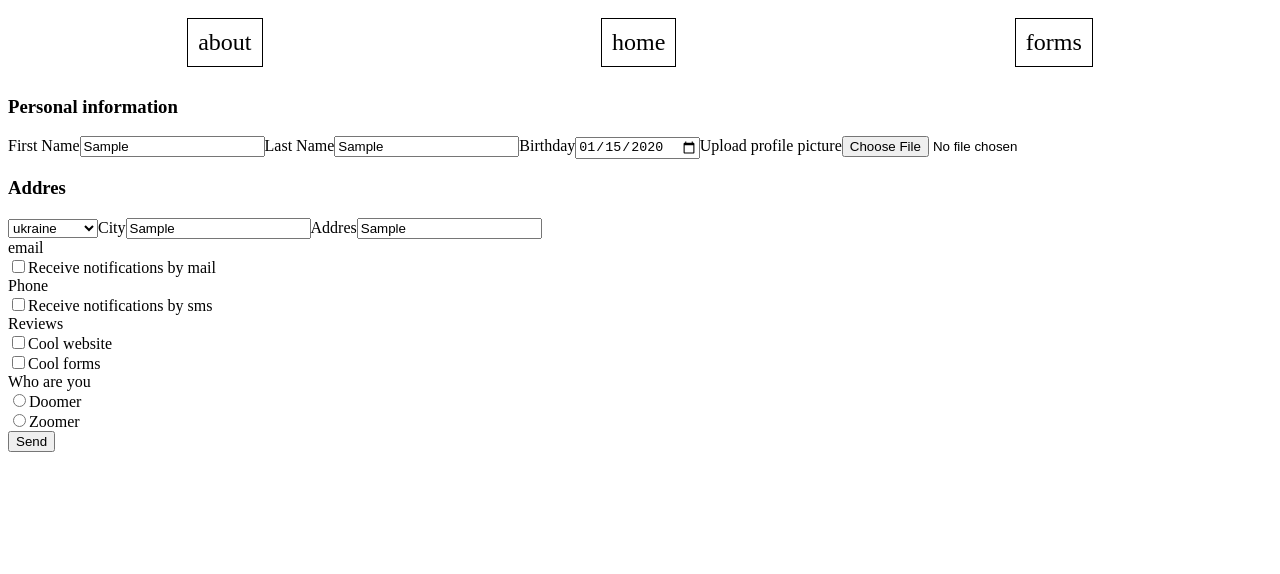
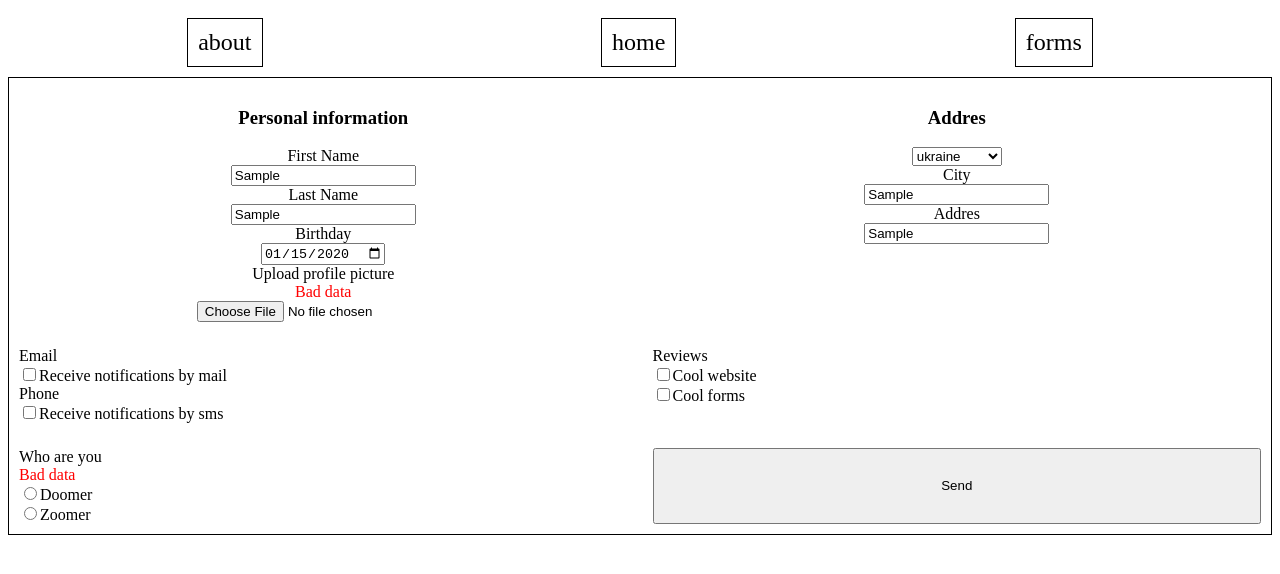
Before and after one commit to DanilBvc/React, a React (Create React App) app: page /forms in a window 1280 px wide. Both pictures are taken after typing "Sample", "Sample", "2020-01-15", "Sample", "Sample" into the empty fields and a click on the button "Send". Shown: the top 574 px of the page. Built offline with nearby package versions, Linux system fonts and the light colour scheme.

Commit message:
fix: change setState to setStateAsync

```diff
--- /dev/null
+++ b/src/pages/Forms/Forms.css
@@ -0,0 +1,20 @@
+.form-wrapper {
+  border: 1px solid black;
+  padding: 10px;
+  display: grid;
+  grid-gap: 25px;
+  grid-template-columns: repeat(2, 1fr);
+}
+.personal-wrapper {
+  display: flex;
+  flex-direction: column;
+  align-items: center;
+}
+.addres-wrapper {
+  display: flex;
+  flex-direction: column;
+  align-items: center;
+}
+.error-text {
+  color: red;
+}
--- a/src/pages/Forms/Forms.tsx
+++ b/src/pages/Forms/Forms.tsx
@@ -1,8 +1,13 @@
 /* eslint-disable prettier/prettier */
 import React, { Component, RefObject, createRef } from 'react';
 import { IFormCard } from '../../types/types';
+import './Forms.css'
+type PartialState<State> = Partial<State> | ((prevState: State) => Partial<State>);
 
-export class Forms extends Component<unknown, { cards: IFormCard[] }> {
+interface ComponentWithSetStateAsync<State> extends React.Component {
+  setStateAsync(state: PartialState<State>): Promise<void>;
+}
+export class Forms extends Component<unknown, { cards: IFormCard[], errors: [] | string[] }> {
   firstName: RefObject<HTMLInputElement>;
   lastName: RefObject<HTMLInputElement>;
   birthday: RefObject<HTMLInputElement>;
@@ -15,7 +20,6 @@ export class Forms extends Component<unknown, { cards: IFormCard[] }> {
   coolWebsite: RefObject<HTMLInputElement>;
   coolFroms: RefObject<HTMLInputElement>;
   whoAreYou: RefObject<HTMLInputElement>;
-  errors: [] | string[];
   constructor(props: IFormCard) {
     super(props);
     this.firstName = createRef();
@@ -30,11 +34,16 @@ export class Forms extends Component<unknown, { cards: IFormCard[] }> {
     this.coolWebsite = createRef();
     this.coolFroms = createRef();
     this.whoAreYou = createRef();
-    this.errors = [];
     this.state = {
+      errors: [],
       cards: [],
     }
     this.handleSubmit = this.handleSubmit.bind(this);
+  }
+  setStateAsync<State>(this: ComponentWithSetStateAsync<State>, state: PartialState<State>): Promise<void> {
+    return new Promise(resolve => {
+      this.setState(state, resolve);
+    });
   }
   getWhoAreYou() {
     if (this.whoAreYou.current) {
@@ -47,56 +56,61 @@ export class Forms extends Component<unknown, { cards: IFormCard[] }> {
       return checked.id
     }
   }
-  validation() {
+  async setNewError(error: string) {
+    await this.setStateAsync({ cards: this.state.cards, errors: [...this.state.errors, error] })
+  }
+  async validation() {
     if (this.firstName.current?.value === undefined || this.firstName.current?.value.length === 0) {
-      this.errors = [...this.errors, 'firstName']
+      await this.setNewError('firstName')
     }
     if (this.whoAreYou.current) {
       const whoAreYou: HTMLInputElement[] = Array.from(this.whoAreYou.current.querySelectorAll('input[type="radio"]'))
       const checked = whoAreYou.find((radio: HTMLInputElement) => radio.checked)
 
       if (!checked) {
-        this.errors = [...this.errors, 'whoAreYou']
+        await this.setNewError('whoAreYou')
       }
     }
 
     if (this.lastName.current?.value === undefined || this.lastName.current?.value.length === 0) {
-      this.errors = [...this.errors, 'lastName']
+      await this.setNewError('lastName')
     }
 
     if (this.birthday.current?.value === undefined || this.birthday.current?.value.length === 0) {
-      this.errors = [...this.errors, 'birthday']
+      await this.setNewError('birthday')
     }
     if (this.file.current?.files?.[0] === undefined || this.file.current?.files?.[0] === null) {
-      this.errors = [...this.errors, 'files']
+      await this.setNewError('files')
     }
     if (this.country.current?.value === undefined) {
-      this.errors = [...this.errors, 'country']
+      await this.setNewError('country')
     }
     if (this.address.current?.value === undefined || this.address.current?.value.length === 0) {
-      this.errors = [...this.errors, 'address']
+      await this.setNewError('address')
     }
     if (this.city.current?.value === undefined || this.city.current?.value.length === 0) {
-      this.errors = [...this.errors, 'city']
+      await this.setNewError('city')
     }
     if (this.emailNotification.current?.checked === undefined) {
-      this.errors = [...this.errors, 'emailNotification']
+      await this.setNewError('emailNotification')
     }
     if (this.phoneNotification.current?.checked === undefined) {
-      this.errors = [...this.errors, 'phoneNotification']
+      await this.setNewError('phoneNotification')
     }
     if (this.coolWebsite.current?.checked === undefined) {
-      this.errors = [...this.errors, 'coolWebsite']
+      await this.setNewError('coolWebsite')
     }
     if (this.coolFroms.current?.checked === undefined) {
-      this.errors = [...this.errors, 'coolFroms']
+      await this.setNewError('coolFroms')
     }
+    console.log(this.state.errors)
   }
-  handleSubmit(e: React.FormEvent<HTMLFormElement>) {
+  async handleSubmit(e: React.FormEvent<HTMLFormElement>) {
     e.preventDefault();
+    await this.setStateAsync({ cards: this.state.cards, errors: [] })
     this.validation()
     const whoAreYou = this.getWhoAreYou()
-    if (this.errors.length === 0 && whoAreYou !== null) {
+    if (this.state.errors.length === 0 && whoAreYou !== null) {
       this.setState({
         cards: [...this.state.cards, {
           firstName: this.firstName.current?.value as string,
@@ -121,16 +135,20 @@ export class Forms extends Component<unknown, { cards: IFormCard[] }> {
   render() {
     return (
       <div>
-        <form onSubmit={this.handleSubmit}>
+        <form onSubmit={this.handleSubmit} className='form-wrapper'>
           <div className="personal-wrapper">
             <h3>Personal information</h3>
             <span>First Name</span>
+            {this.state.errors.find((item) => item === 'firstName') ? <div className='error-text'>Bad data</div> : null}
             <input type="text" ref={this.firstName} />
             <span>Last Name</span>
+            {this.state.errors.find((item) => item === 'lastName') ? <div className='error-text'>Bad data</div> : null}
             <input type="text" ref={this.lastName} />
             <span>Birthday</span>
+            {this.state.errors.find((item) => item === 'birthday') ? <div className='error-text'>Bad data</div> : null}
             <input type="date" ref={this.birthday} />
             <span>Upload profile picture</span>
+            {this.state.errors.find((item) => item === 'files') ? <div className='error-text'>Bad data</div> : null}
             <input type="file" id="" ref={this.file} />
           </div>
           <div className="addres-wrapper">
@@ -142,12 +160,14 @@ export class Forms extends Component<unknown, { cards: IFormCard[] }> {
               <option value="kz">kazakhstan</option>
             </select>
             <span>City</span>
+            {this.state.errors.find((item) => item === 'city') ? <div className='error-text'>Bad data</div> : null}
             <input type="text" ref={this.city} />
             <span>Addres</span>
+            {this.state.errors.find((item) => item === 'address') ? <div className='error-text'>Bad data</div> : null}
             <input type="text" ref={this.address} />
           </div>
           <div className="contact-wrapper">
-            <span>email</span>
+            <span>Email</span>
             <div className="contact-item">
               <input type="checkbox" ref={this.emailNotification} />
               <span>Receive notifications by mail</span>
@@ -171,6 +191,8 @@ export class Forms extends Component<unknown, { cards: IFormCard[] }> {
           </div>
           <div className="radio-wrapper" ref={this.whoAreYou}>
             <span>Who are you</span>
+
+            {this.state.errors.find((item) => item === 'whoAreYou') ? <div className='error-text'>Bad data</div> : null}
             <div className="radio-item">
               <input type="radio" name="radio" id="doomer" className='radio-input' />
               Doomer
```
